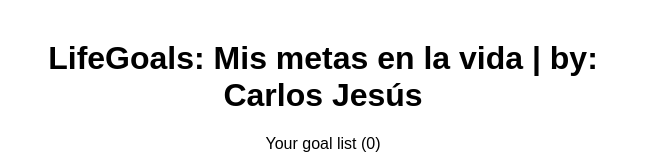
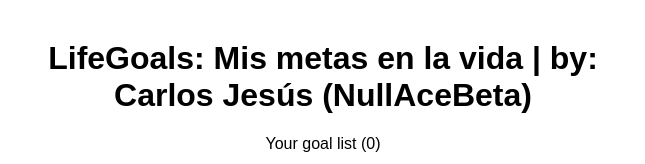
Before and after one commit to NullAceBeta/lifegoals, an Angular app: page / in a window 1280 px wide. Shown: the top 164 px of the page, without its empty margins (317-962 px from the left). Built offline with nearby package versions, Linux system fonts and the light colour scheme; no server answers.

Commit message:
cambio en el titulo para validar workflow

```diff
--- a/src/app/app.html
+++ b/src/app/app.html
@@ -1,6 +1,6 @@
 <div style="max-width: 600px; margin: 40px auto; font-family: Arial, sans-serif; text-align: center;">
 
-  <h1>LifeGoals: Mis metas en la vida | by: Carlos Jesús</h1>
+  <h1>LifeGoals: Mis metas en la vida | by: Carlos Jesús (NullAceBeta) </h1>
   <p>Your goal list ({{ listaMetas().length }})</p>
 
   <div style="margin-bottom: 30px;">
```
